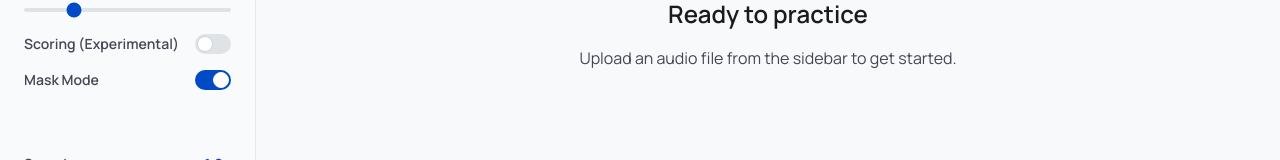
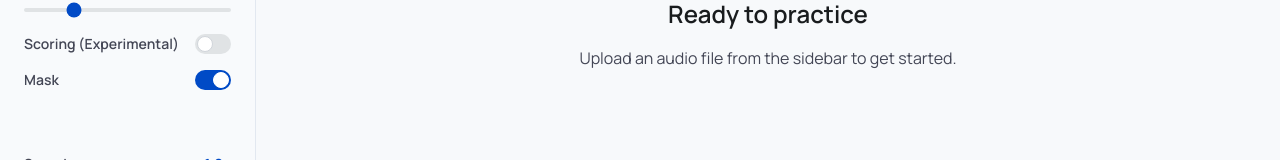
Before and after one commit to hanh-nd/shadowly, a React (Vite) app: page / in a window 1280 px wide. Shown: the part 406-566 px from the top of the page. Built offline with nearby package versions, Linux system fonts and the light colour scheme.

Commit message:
chore: update mask text

```diff
--- a/src/components/Sidebar.tsx
+++ b/src/components/Sidebar.tsx
@@ -160,7 +160,7 @@ export function Sidebar({
             <div className="flex items-center justify-between">
               <div className="flex items-center gap-2">
                 <span className="font-label-sm text-label-sm text-on-surface-variant">
-                  Mask Mode
+                  Mask
                 </span>
               </div>
               <label className="relative inline-flex items-center cursor-pointer">
```
